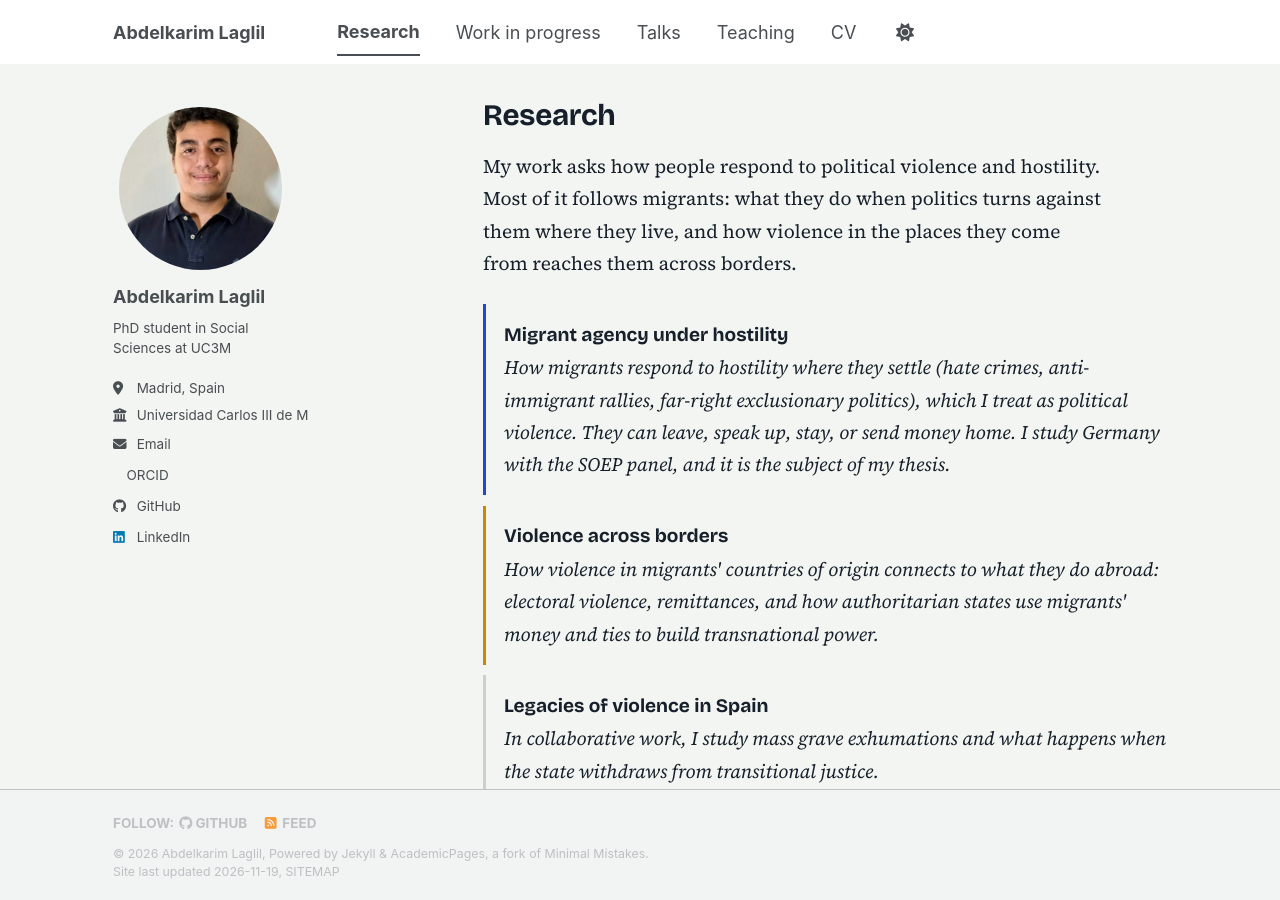
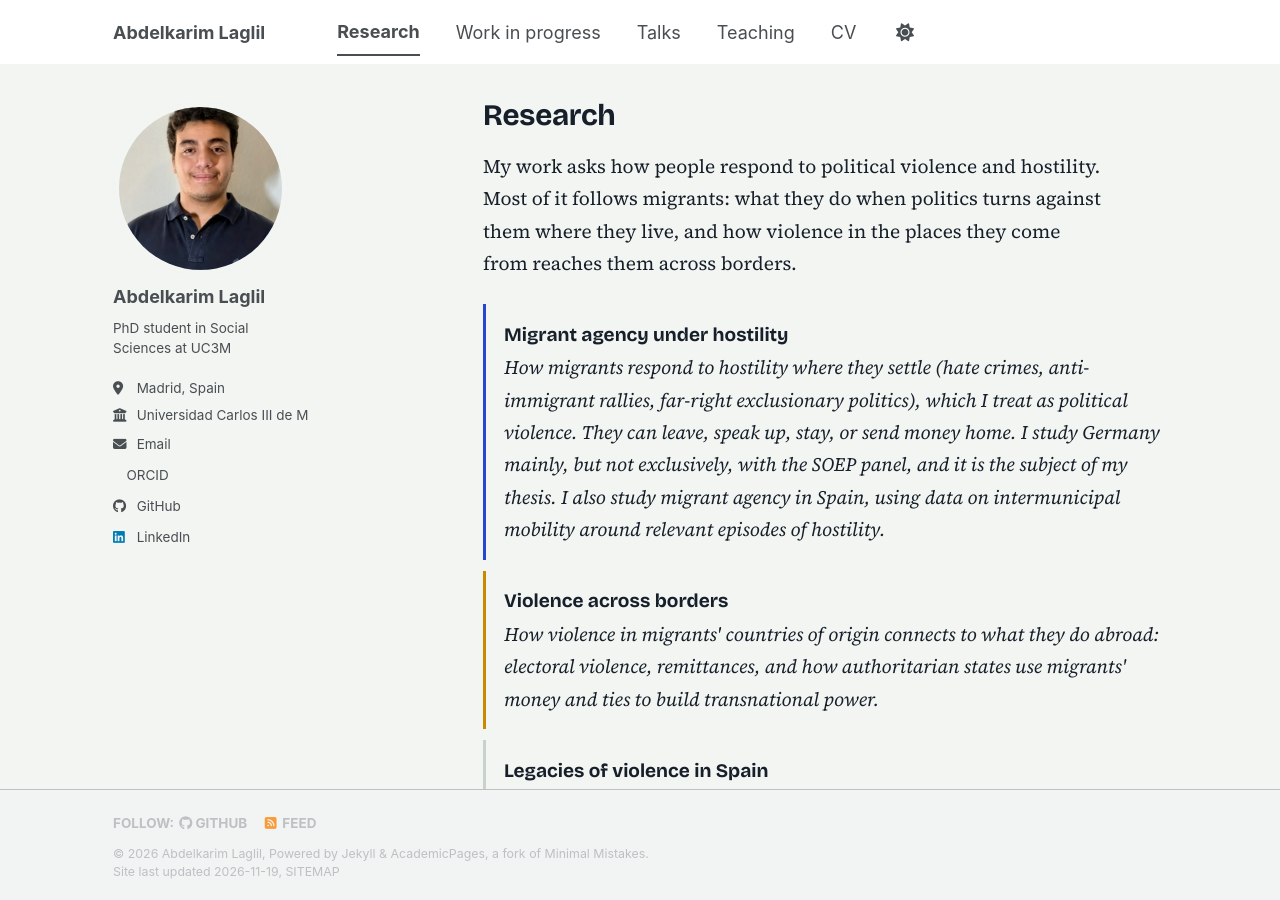
Before and after one commit to AbdelkarimLaglil/AbdelkarimLaglil.github.io, a Jekyll site: the page built from _pages/research.md, in a window 1280 px wide and 900 px high. Built offline with Jekyll 4.4.1, drawn with Linux system fonts in a browser that asks for light colours; a script bundle is joined from its source files by our own code; a style sheet for code colours, icons or effects is not loaded.

Commit message:
Research: add Spain to migrant agency block
Co-Authored-By: Claude Sonnet 5.5 <noreply@anthropic.com>
Claude-Session: https://claude.ai/code/session_017vH5ZQkLibWayVuG7moGCB

```diff
--- a/_pages/research.md
+++ b/_pages/research.md
@@ -8,7 +8,7 @@ author_profile: true
 
 My work asks how people respond to political violence and hostility. Most of it follows migrants: what they do when politics turns against them where they live, and how violence in the places they come from reaches them across borders.
 
-<div class="lh-entry"><span class="title">Migrant agency under hostility</span><span class="sub">How migrants respond to hostility where they settle (hate crimes, anti-immigrant rallies, far-right exclusionary politics), which I treat as political violence. They can leave, speak up, stay, or send money home. I study Germany with the SOEP panel, and it is the subject of my thesis.</span></div>
+<div class="lh-entry"><span class="title">Migrant agency under hostility</span><span class="sub">How migrants respond to hostility where they settle (hate crimes, anti-immigrant rallies, far-right exclusionary politics), which I treat as political violence. They can leave, speak up, stay, or send money home. I study Germany mainly, but not exclusively, with the SOEP panel, and it is the subject of my thesis. I also study migrant agency in Spain, using data on intermunicipal mobility around relevant episodes of hostility.</span></div>
 <div class="lh-entry chapter"><span class="title">Violence across borders</span><span class="sub">How violence in migrants' countries of origin connects to what they do abroad: electoral violence, remittances, and how authoritarian states use migrants' money and ties to build transnational power.</span></div>
 <div class="lh-entry minor"><span class="title">Legacies of violence in Spain</span><span class="sub">In collaborative work, I study mass grave exhumations and what happens when the state withdraws from transitional justice.</span></div>
 
```
